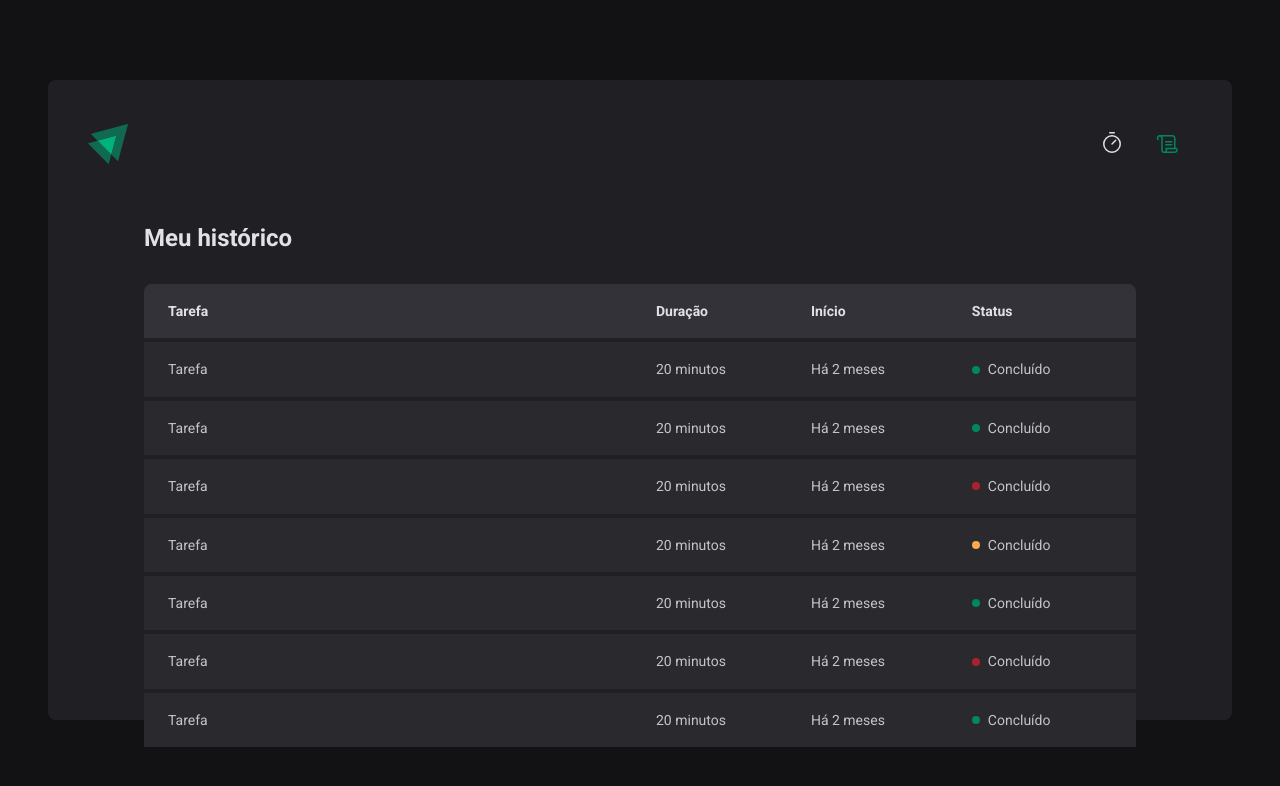
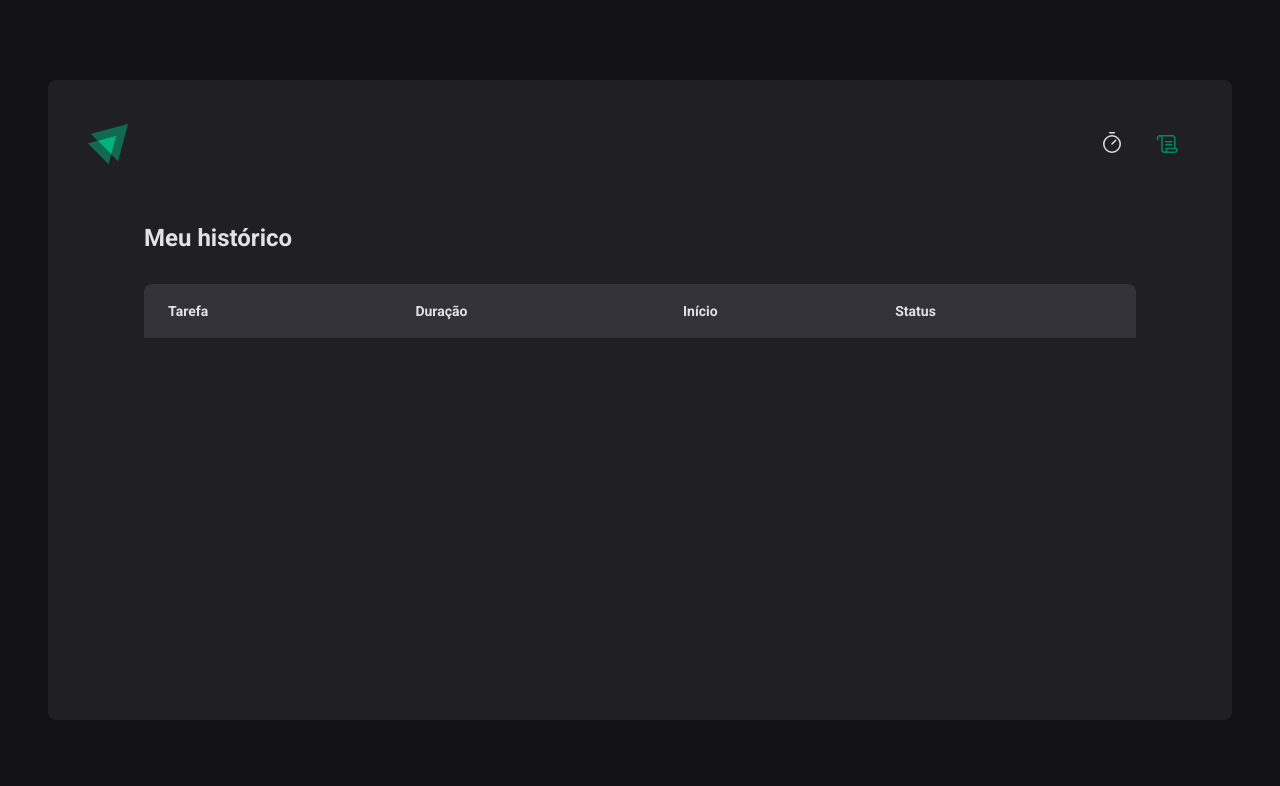
Before and after one commit to tiagosouzac/ignite-timer, a React (Vite) app: page /history in a window 1280 px wide. Shown: the top 786 px of the page. Built offline with nearby package versions, Linux system fonts and the light colour scheme.

Commit message:
listing cycles in history

```diff
--- a/src/pages/History/index.tsx
+++ b/src/pages/History/index.tsx
@@ -1,6 +1,13 @@
+import { useContext } from 'react'
+import { CyclesContext } from '../../contexts/Cycles'
+import { formatDistanceToNow } from 'date-fns'
+import ptBR from 'date-fns/locale/pt-BR'
+
 import { Container, HistoryList, Status } from './styles'
 
 export function History() {
+  const { cycles } = useContext(CyclesContext)
+
   return (
     <Container>
       <h1>Meu histórico</h1>
@@ -17,68 +24,31 @@
           </thead>
 
           <tbody>
-            <tr>
-              <td>Tarefa</td>
-              <td>20 minutos</td>
-              <td>Há 2 meses</td>
-              <td>
-                <Status color="green">Concluído</Status>
-              </td>
-            </tr>
+            {cycles.map((cycle) => (
+              <tr key={cycle.id}>
+                <td>{cycle.task}</td>
+                <td>{cycle.minutes} minutos</td>
+                <td>
+                  {formatDistanceToNow(cycle.startDate, {
+                    addSuffix: true,
+                    locale: ptBR,
+                  })}
+                </td>
+                <td>
+                  {cycle.finishedDate && (
+                    <Status color="green">Concluído</Status>
+                  )}
 
-            <tr>
-              <td>Tarefa</td>
-              <td>20 minutos</td>
-              <td>Há 2 meses</td>
-              <td>
-                <Status color="green">Concluído</Status>
-              </td>
-            </tr>
+                  {cycle.interruptedDate && (
+                    <Status color="red">Interrompido</Status>
+                  )}
 
-            <tr>
-              <td>Tarefa</td>
-              <td>20 minutos</td>
-              <td>Há 2 meses</td>
-              <td>
-                <Status color="red">Concluído</Status>
-              </td>
-            </tr>
-
-            <tr>
-              <td>Tarefa</td>
-              <td>20 minutos</td>
-              <td>Há 2 meses</td>
-              <td>
-                <Status color="yellow">Concluído</Status>
-              </td>
-            </tr>
-
-            <tr>
-              <td>Tarefa</td>
-              <td>20 minutos</td>
-              <td>Há 2 meses</td>
-              <td>
-                <Status color="green">Concluído</Status>
-              </td>
-            </tr>
-
-            <tr>
-              <td>Tarefa</td>
-              <td>20 minutos</td>
-              <td>Há 2 meses</td>
-              <td>
-                <Status color="red">Concluído</Status>
-              </td>
-            </tr>
-
-            <tr>
-              <td>Tarefa</td>
-              <td>20 minutos</td>
-              <td>Há 2 meses</td>
-              <td>
-                <Status color="green">Concluído</Status>
-              </td>
-            </tr>
+                  {!cycle.interruptedDate && !cycle.finishedDate && (
+                    <Status color="yellow">Em andamento</Status>
+                  )}
+                </td>
+              </tr>
+            ))}
           </tbody>
         </table>
       </HistoryList>
```
